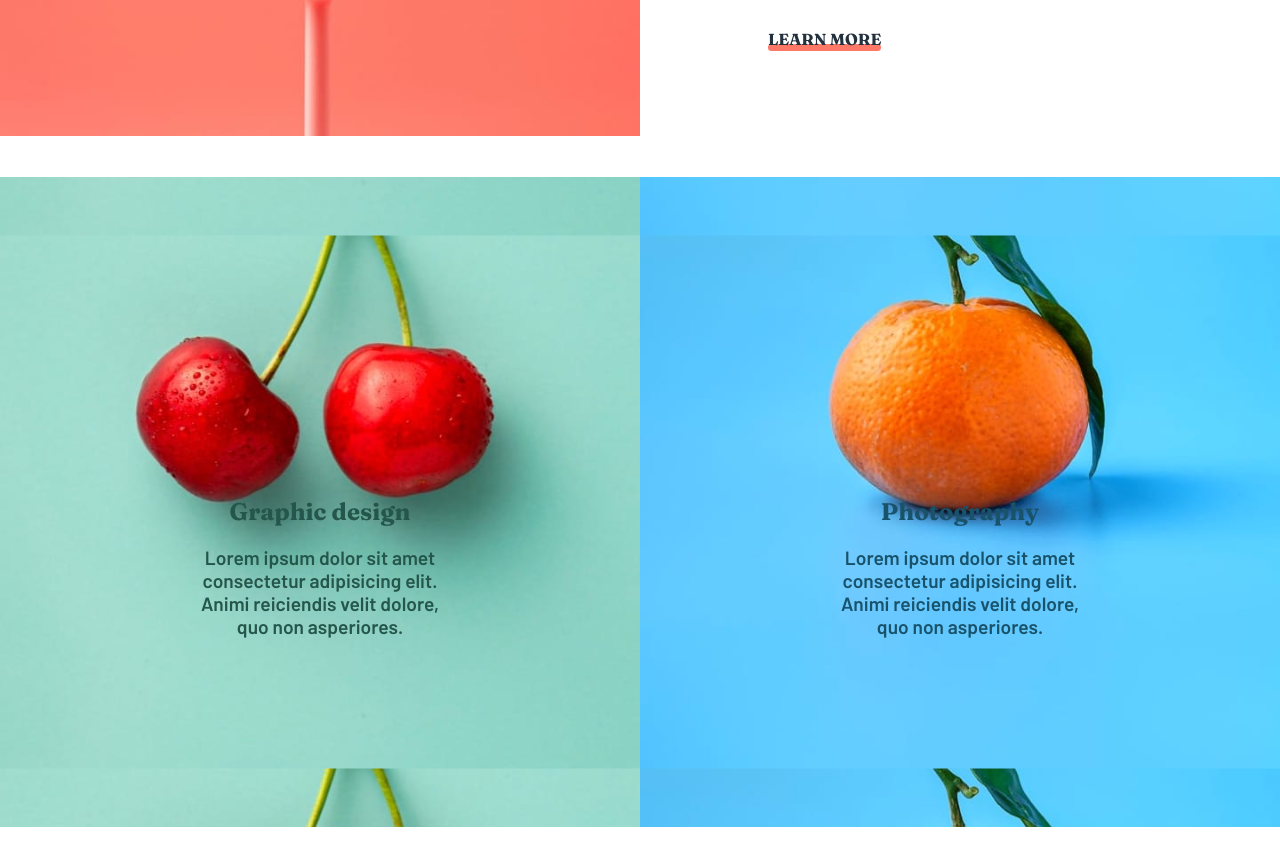
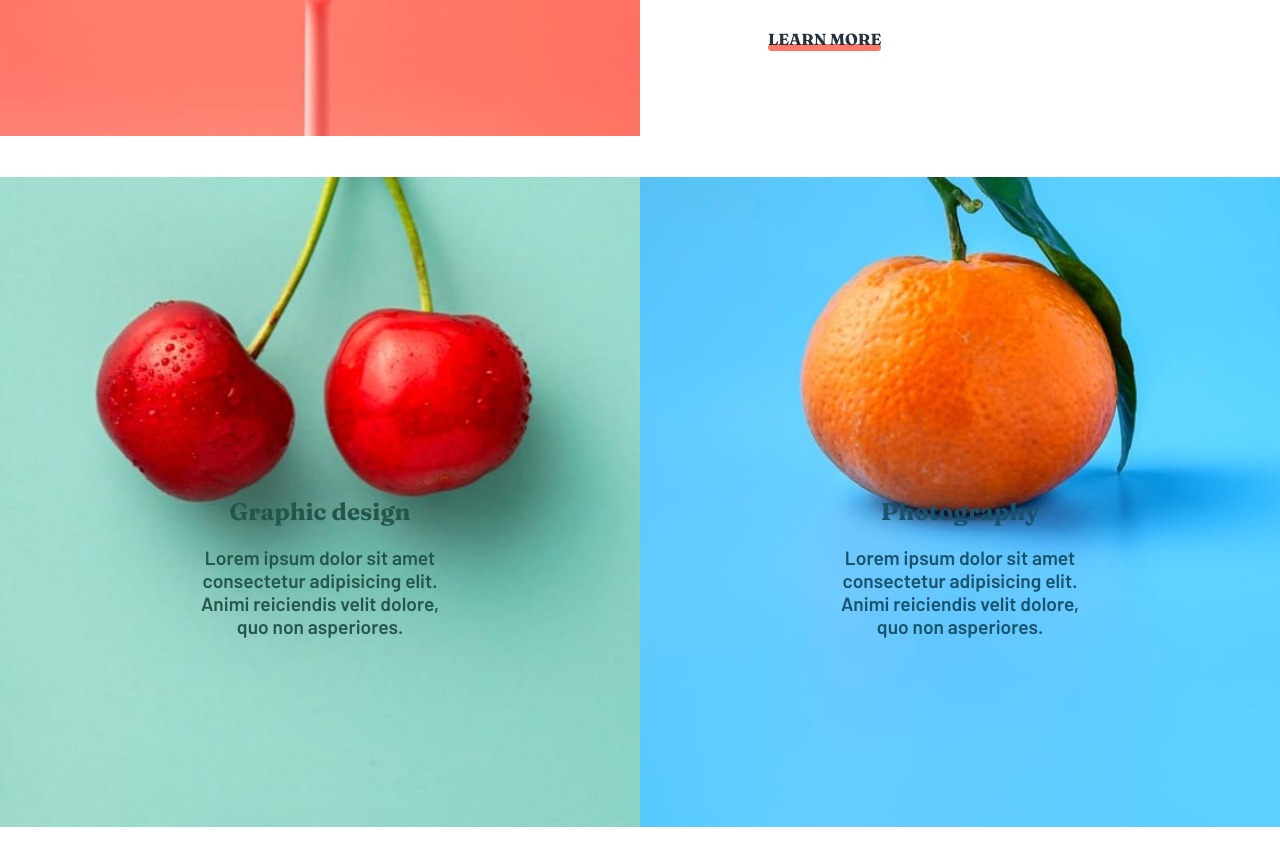
Before and after one commit to AndreiZK/sunnyside, a React (Vite) app: page / in a window 1280 px wide. Shown: the part 1771-2620 px from the top of the page. Built offline with nearby package versions, Linux system fonts and the light colour scheme.

Commit message:
minor fix

```diff
--- a/src/App.scss
+++ b/src/App.scss
@@ -113,7 +113,7 @@ $dark-blue: hsl(212, 27%, 19%);
     &.feature {
       text-align: center;
       height: 650px;
-      background-size: contain;
+      background-size: cover;
       background-position: center;
       h2 {
         margin-top: 50%;
--- a/src/components/Hero.jsx
+++ b/src/components/Hero.jsx
@@ -18,7 +18,9 @@ const Hero = () => {
 
 
     useEffect(() => {
-
+        window.addEventListener('click', (e) => {
+            if (e.target.id !== 'menu-btn') setIsMenuOpen(false)
+        })
         window.addEventListener('resize', () => {
             setWindowWidth(window.innerWidth)
         })
@@ -32,7 +34,7 @@ const Hero = () => {
                     {windowWidth < 600 && (
                         <div className="hamburger">
                             <input className="hamburger-input" type="checkbox" value={isMenuOpen}/>
-                            <img src={hamburgetIcon} onClick={() => setIsMenuOpen(prevMenuOpen => !prevMenuOpen)} />
+                            <img src={hamburgetIcon} id="menu-btn" onClick={() => setIsMenuOpen(prevMenuOpen => !prevMenuOpen)} />
                         </div>)}
                     <ul className={`nav-list ${isMenuOpen ? 'open' : ''}`}>
                         <li>About</li>
```
